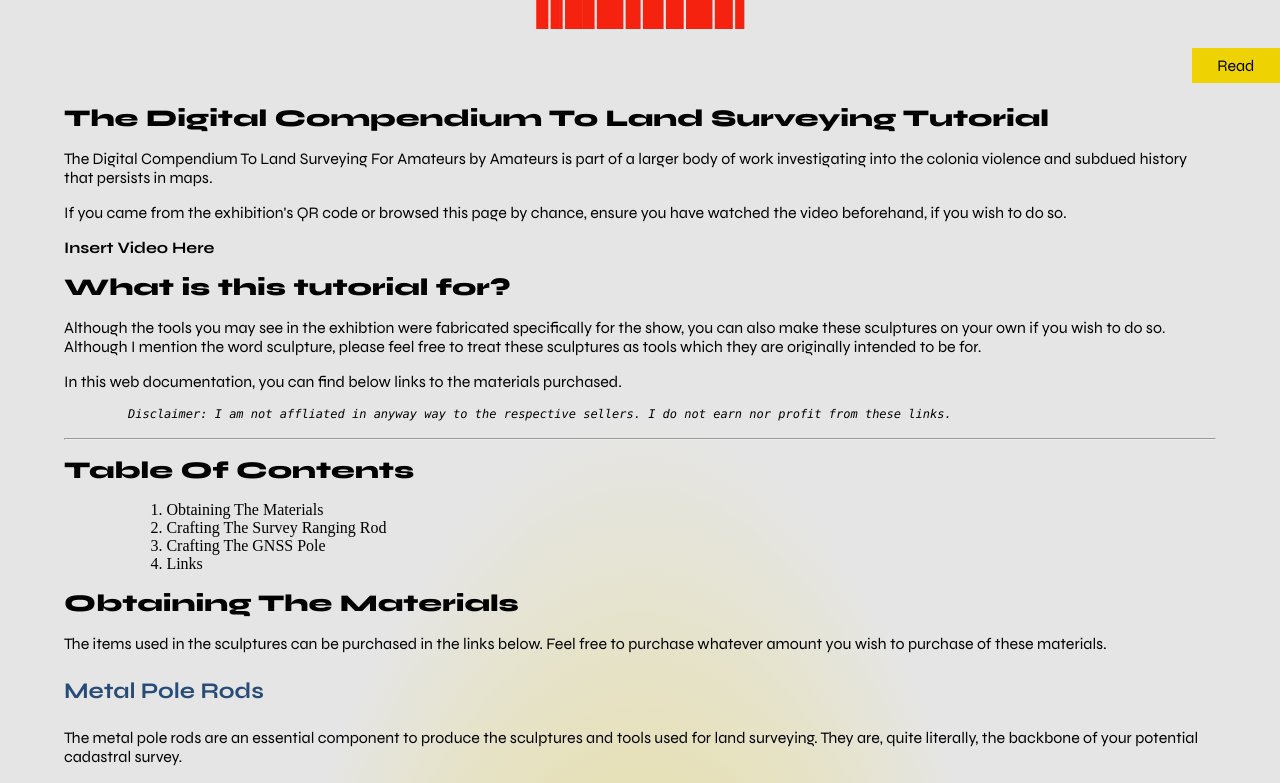
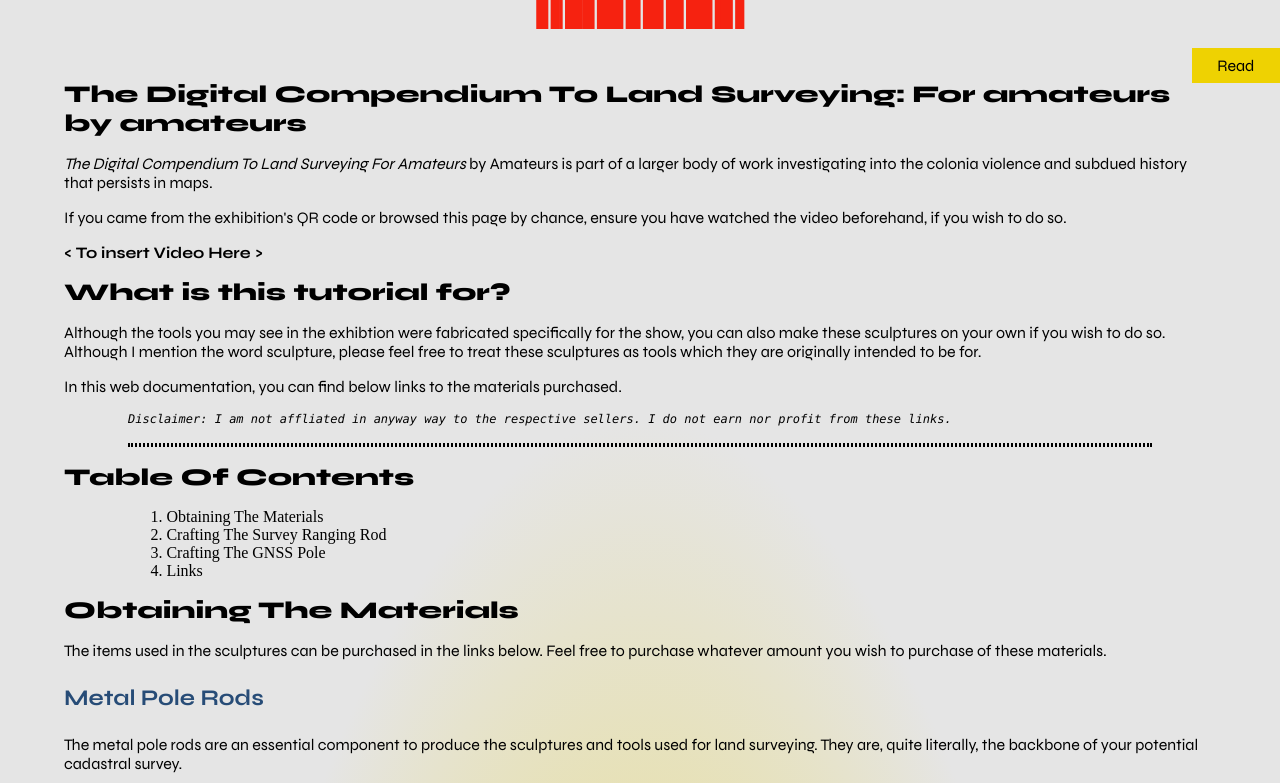
Before and after one commit to syahshiimi/a-bridged, a React (Create React App) app: page /craftingtutorial in a window 1280 px wide. Shown: the top 783 px of the page. Built offline with nearby package versions, Linux system fonts and the light colour scheme; a web font is replaced by a local one.

Commit message:
removed the overflow bug, added overflow-y to allow scrollbar to float on viewport and changed grid layout to flex

```diff
--- a/src/App.js
+++ b/src/App.js
@@ -24,40 +24,32 @@ export default function App() {
 }
 
 const AppWrapper = styled.main`
-  display: grid;
+  display: flex;
   background: #e5e5e5;
   min-height: 100vh;
   max-width: 100vw;
+  align-items: stretch;
   justify-items: center;
-  grid-template-columns: auto;
-  grid-template-rows: auto auto 1fr auto;
-  grid-template-areas:
-    "header"
-    "nav"
-    "body"
-    "footer";
+  flex-direction: column;
 `;
 
 const HeaderWrapper = styled.header`
-  grid-area: header;
+  text-align: center;
 `;
-const NavWrapper = styled.nav`
-  grid-area: nav;
-`;
+const NavWrapper = styled.nav``;
 
 const BodyWrapper = styled.article`
   max-width: 100vw;
-  grid-area: body;
+  max-height: 100%;
+  display: flex;
+  flex-direction: column;
+  flex: 1 1 100%;
   padding: 0vh 5vw;
-  display: flex;
   background: radial-gradient(
-      41.63% 41.63% at 50% 50%,
-      #eed202 0%,
-      #e5e5e5 100%
-    )
-    /* warning: gradient uses a rotation that is not supported by CSS and may not behave as expected */;
+    41.63% 41.63% at 50% 50%,
+    #eed202 0%,
+    #e5e5e5 100%
+  );
 `;
 
-const FooterWrapper = styled.footer`
-  grid-area: footer;
-`;
+const FooterWrapper = styled.footer``;
--- a/src/components/navbar.js
+++ b/src/components/navbar.js
@@ -51,7 +51,6 @@ export default function Navbar() {
 const NavWrapper = styled.div`
   display: flex;
   justify-content: flex-end;
-  width: 100vw;
 
   .c-navbar__button {
     position: fixed;
--- a/src/pages/craftingtutorial.js
+++ b/src/pages/craftingtutorial.js
@@ -22,7 +22,7 @@ export default function CraftingTutorial() {
 }
 
 const CraftingWrapper = styled.main`
-  padding: 5vh 0vw;
+  padding: 2vh 0vw;
   .c-craftingtutorial > h1 {
     margin: 2vh 0vw;
   }
@@ -38,6 +38,10 @@ const CraftingWrapper = styled.main`
   .c-craftingtutorial > p {
     margin: 2vh 0vw;
   }
+  .c-craftingtutorial > hr {
+    margin: 0vh 5vw;
+    border: dotted 2px;
+  }
   .c-craftingtutorial > pre {
     margin: 2vh 5vw;
     code {
--- a/src/pages/home.js
+++ b/src/pages/home.js
@@ -19,12 +19,14 @@ const HomeWrapper = styled.main`
   flex-direction: column;
   justify-content: center;
   align-items: center;
+  height: 100%;
+  flex: 1 1 auto;
 
   .c-homepage__imagetitle {
     margin-top: 2vh;
     text-align: center;
     font-family: "Syne Mono";
-    font-size: 0.65rem;
+    font-size: 0.85rem;
   }
   img {
     max-width: 250px;
--- a/src/pages/landing.js
+++ b/src/pages/landing.js
@@ -52,14 +52,4 @@ const LandingWrapper = styled.div`
   .c-landing__enter {
     text-align: center;
   }
-
-  //////////////////
-  ///// Desktop ////
-  //////////////////
-
-  @media (min-width: 1280px) {
-    .c - landing__subtext {
-      padding: 0vh 30vw;
-    }
-  }
 `;
--- a/src/pages/markdown/the digitla compendium tutorial.md
+++ b/src/pages/markdown/the digitla compendium tutorial.md
@@ -1,10 +1,9 @@
-# The Digital Compendium To Land Surveying Tutorial
-
-The Digital Compendium To Land Surveying For Amateurs by Amateurs is part of a larger body of work investigating into the colonia violence and subdued history that persists in maps.
+# The Digital Compendium To Land Surveying: For amateurs by amateurs
+*The Digital Compendium To Land Surveying For Amateurs* by Amateurs is part of a larger body of work investigating into the colonia violence and subdued history that persists in maps.
 
 If you came from the exhibition's QR code or browsed this page by chance, ensure you have watched the video beforehand, if you wish to do so.
 
-**Insert Video Here**
+**< To insert Video Here >**
 
 # What is this tutorial for?
 
```
